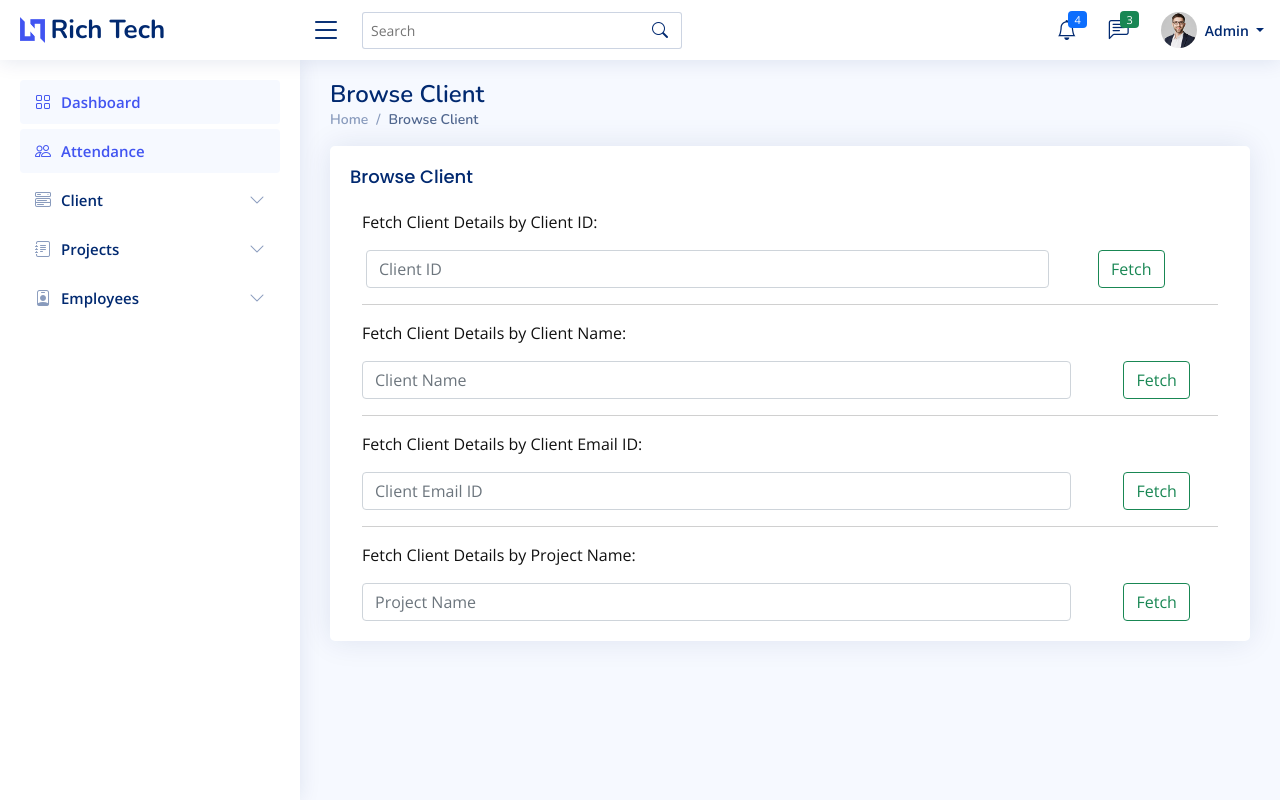
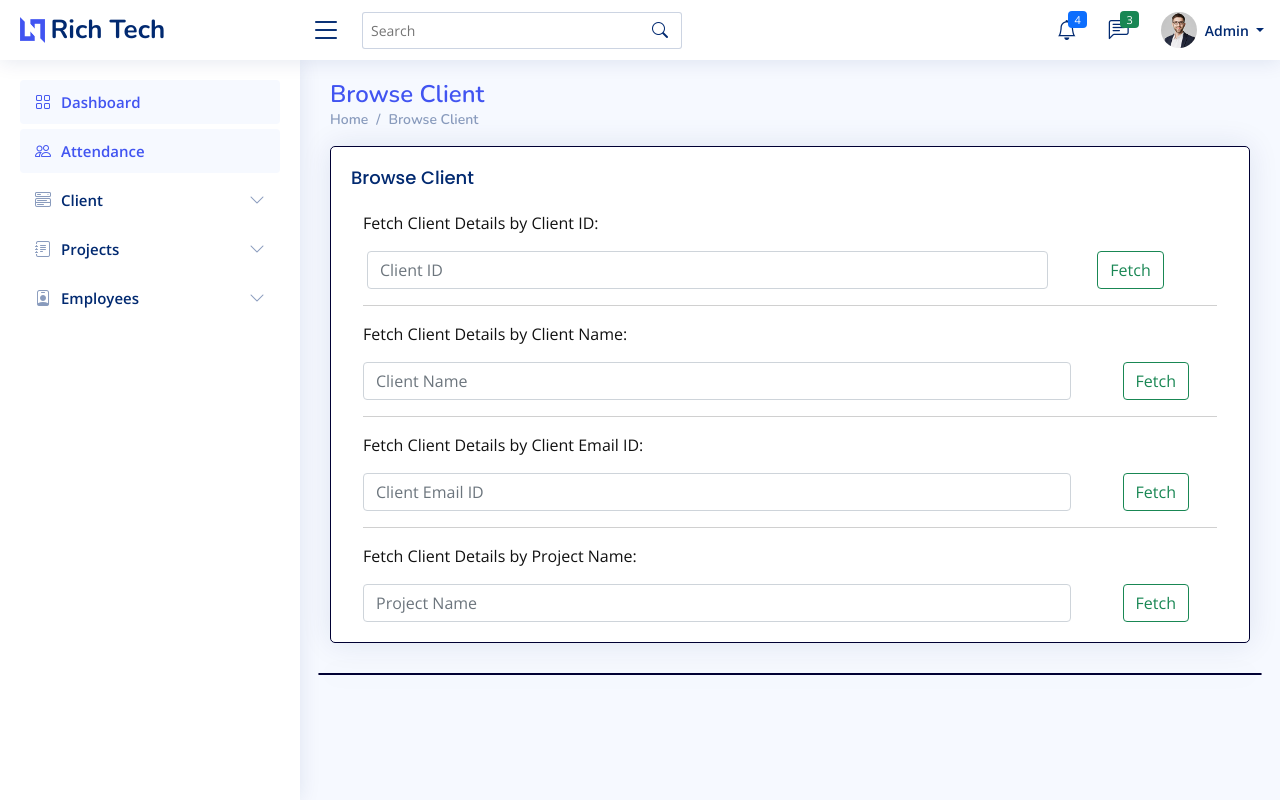
Before and after one commit to ItsAge9633/Company-System, a PHP site: page /admin/browse_cli.php in a window 1280 px wide. Run offline with PHP 8.4, Linux system fonts and the light colour scheme; a user stored in the database is signed in; some libraries are stand-ins or nearby versions.

Commit message:
Border to Card and Hide the Input while showing Output

```diff
--- a/admin/browse_cli.php
+++ b/admin/browse_cli.php
@@ -43,18 +43,18 @@
   <main id="main" class="main">
 
     <div class="pagetitle">
-      <h1>Browse Client</h1>
+      <h1><a href="browse_cli.php">Browse Client</a></h1>
       <nav>
         <ol class="breadcrumb">
           <li class="breadcrumb-item"><a href="index.php">Home</a></li>
-          <li class="breadcrumb-item active">Browse Client</li>
+          <li class="breadcrumb-item active"><a href="browse_cli.php">Browse Client</a></li>
         </ol>
       </nav>
     </div><!-- End Page Title -->
 
     <section class="section add_cli">
 
-      <div class="card">
+      <div id="input" name="input" class="card">
         <div class="card-body">
           <h5 class="card-title">Browse Client</h5>
 
@@ -127,6 +127,7 @@
             }
 
             if (isset($_POST['byid']) or isset($_POST['byname']) or isset($_POST['byemail']) or isset($_POST['byproj'])){
+                echo '<style type="text/css">#input{display:none;}</style>';
                 while($data = mysqli_fetch_assoc($records)){
                     $cid=$data['Id'];
                     $cname=$data['cname'];
--- a/assets/css/style.css
+++ b/assets/css/style.css
@@ -210,7 +210,8 @@
 /* Card */
 .card {
   margin-bottom: 30px;
-  border: none;
+  border-width: 1px;
+  border-color: #000033;
   border-radius: 5px;
   box-shadow: 0px 0 30px rgba(1, 41, 112, 0.1);
 }
```
Also changed, not shown: admin/browse_emp.php (+4 -3 lines).
